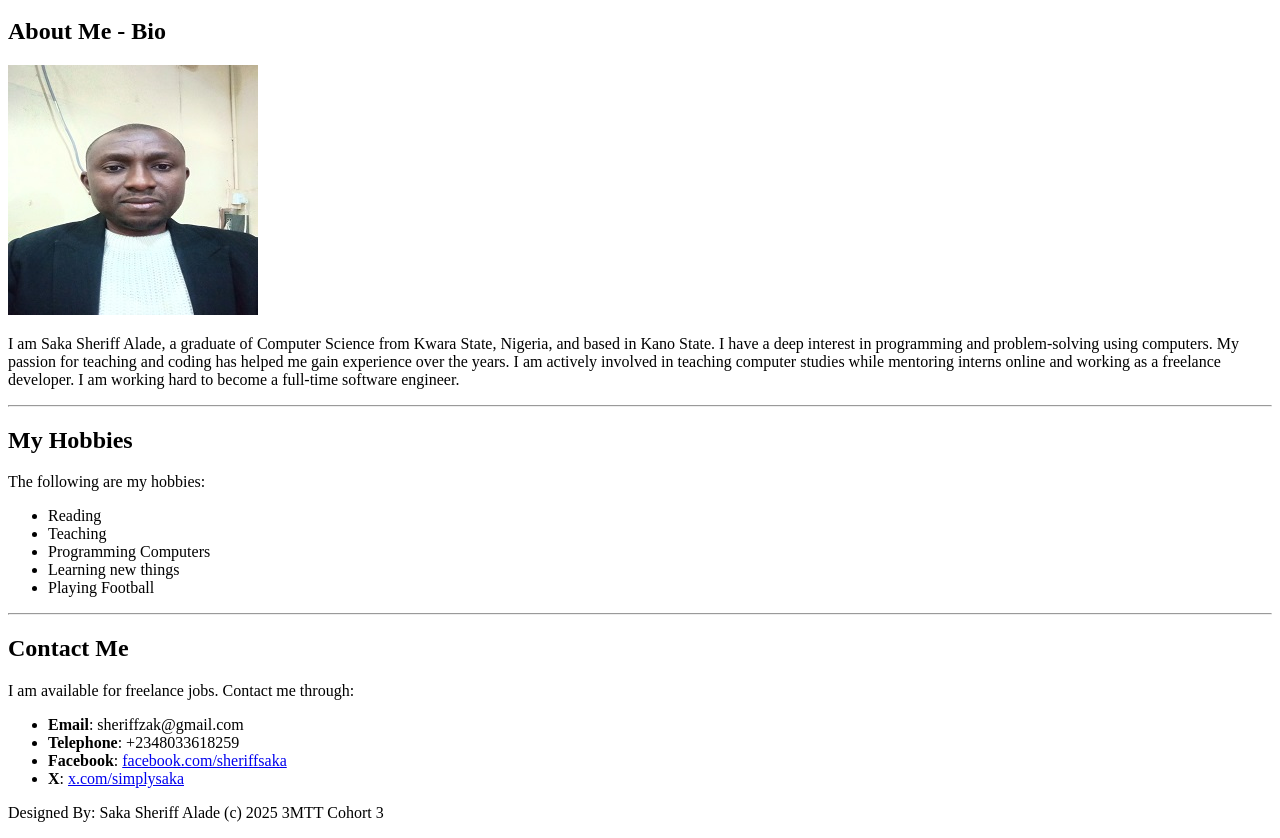
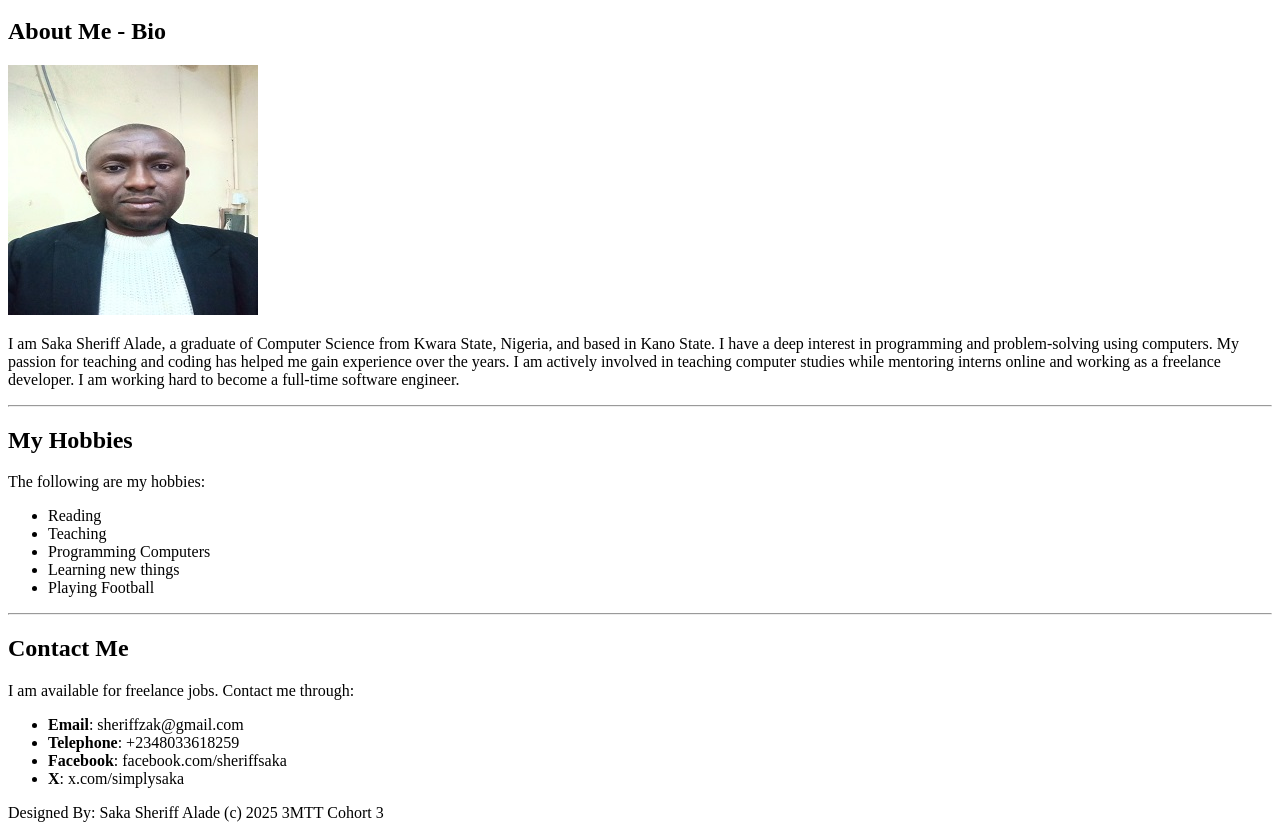
Before and after one commit to sheriffsaka/myprofile_3mtt, a plain HTML site: page profile.html in a window 1280 px wide. Shown: the part 123-961 px from the top of the page. Drawn offline with Linux system fonts and the light colour scheme.

Commit message:
links removed

```diff
--- a/profile.html
+++ b/profile.html
@@ -56,8 +56,8 @@
             <ul>
                 <li><b>Email</b>: sheriffzak@gmail.com</li>
                 <li><b>Telephone</b>: +2348033618259</li>
-                <li><b>Facebook</b>: <a href="https://facebook.com/sheriffsaka" target="_blank">facebook.com/sheriffsaka</a></li>
-                <li><b>X</b>: <a href="https://x.com/simplysaka" target="_blank">x.com/simplysaka</a></li>
+                <li><b>Facebook</b>: facebook.com/sheriffsaka</a></li>
+                <li><b>X</b>: x.com/simplysaka</a></li>
             </ul>
             <p>Designed By: Saka Sheriff Alade (c) 2025 3MTT Cohort 3</p>
         </div>
```
